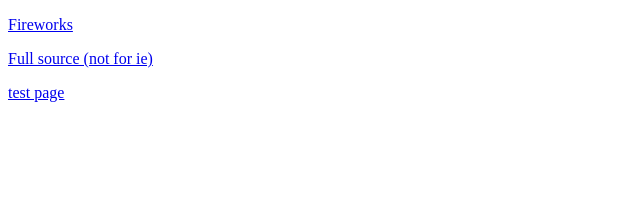
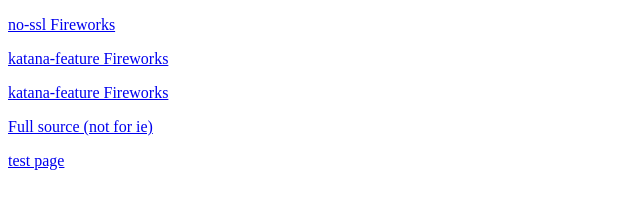
Before and after one commit to objectfoo/fireworks, a plain HTML site: page index.html in a window 1280 px wide. Shown: the whole page, without its empty margins (0-640 px from the left). Drawn offline with Linux system fonts and the light colour scheme.

Commit message:
update links for environments

```diff
--- a/index.html
+++ b/index.html
@@ -1,10 +1,16 @@
 <!doctype html>
 <title>Fireworks</title>
 
-
+<p>
+<a href='javascript:(function(){var e=document.createElement("script");e.setAttribute("src","http://objectfoo.com/fireworks/fireworks.js?a");document.body.appendChild(e);}())'>no-ssl Fireworks</a>
+</p>
 
 <p>
-<a href='javascript:(function(){var e=document.createElement("script");e.setAttribute("src","http://objectfoo.com/fireworks/fireworks.js?a");document.body.appendChild(e);}())'>Fireworks</a>
+<a href='javascript:(function(){var e=document.createElement("script");e.setAttribute("src","https://ktna01d-whs-04.dev.webmd.com/wminternal/notlive/fireworks.js");document.body.appendChild(e);}())'>katana-feature Fireworks</a>
+</p>
+
+<p>
+<a href='javascript:(function(){var e=document.createElement("script");e.setAttribute("src","https://www.a.dev.webmdhealth.com/wminternal/notlive/fireworks.js");document.body.appendChild(e);}())'>katana-feature Fireworks</a>
 </p>
 
 <p>
```
